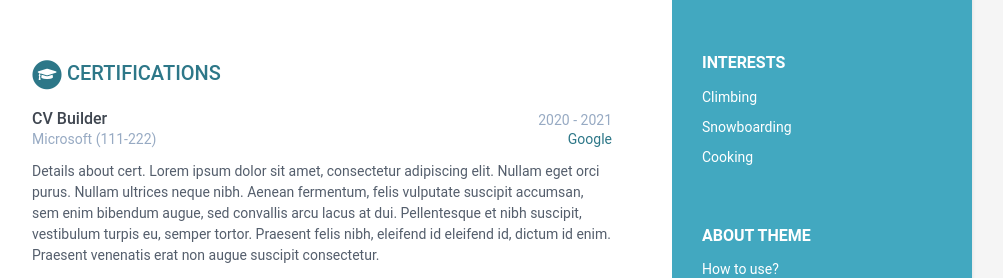
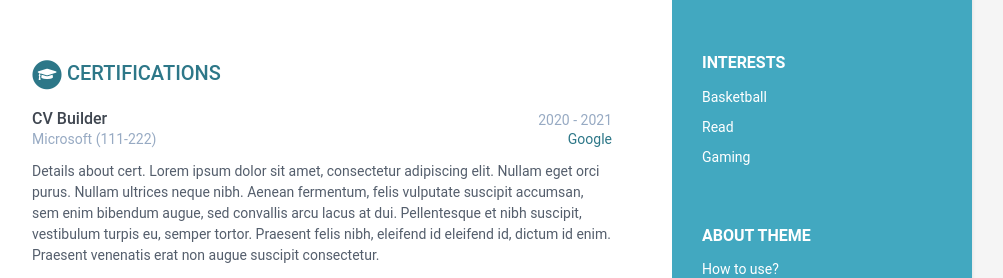
Before and after one commit to puj-isw-workspace/HV-Compartida, a Jekyll site: the page built from index.html, in a window 1280 px wide and 900 px high, scrolled down 837 px. Shown: the part 171-449 px from the top of the window, without its empty margins (168-1171 px from the left). Built offline with Jekyll 4.4.1, drawn with Linux system fonts in a browser that asks for light colours.

Commit message:
feature/cambiar-intereses

```diff
--- a/_data/data.yml
+++ b/_data/data.yml
@@ -45,13 +45,13 @@ sidebar:
     interests:
       title: Interests
       info:
-        - item: Climbing
+        - item: Basketball
           link:
 
-        - item: Snowboarding
+        - item: Read
           link:
 
-        - item: Cooking
+        - item: Gaming
           link:
 
 career-profile:
```
